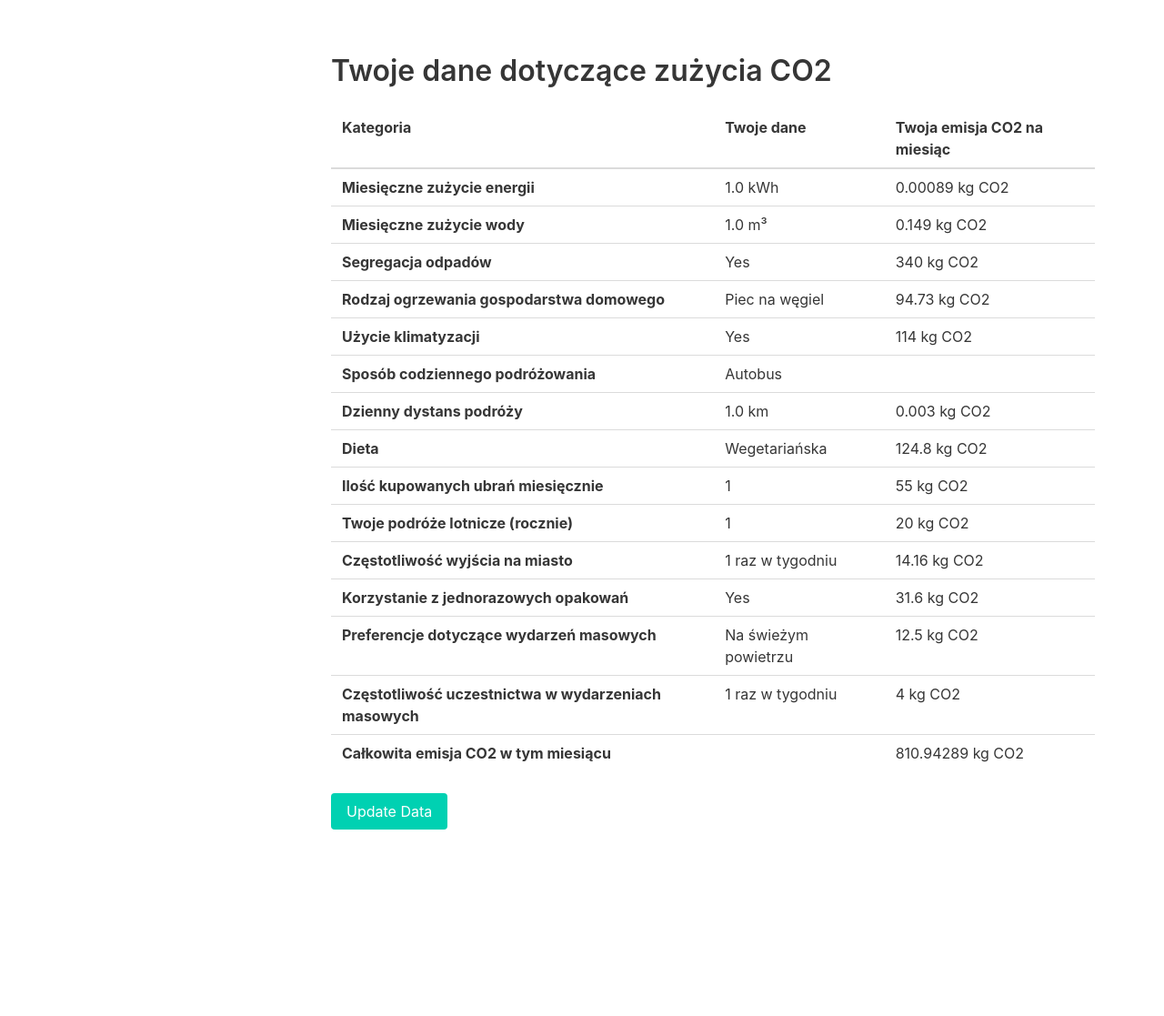
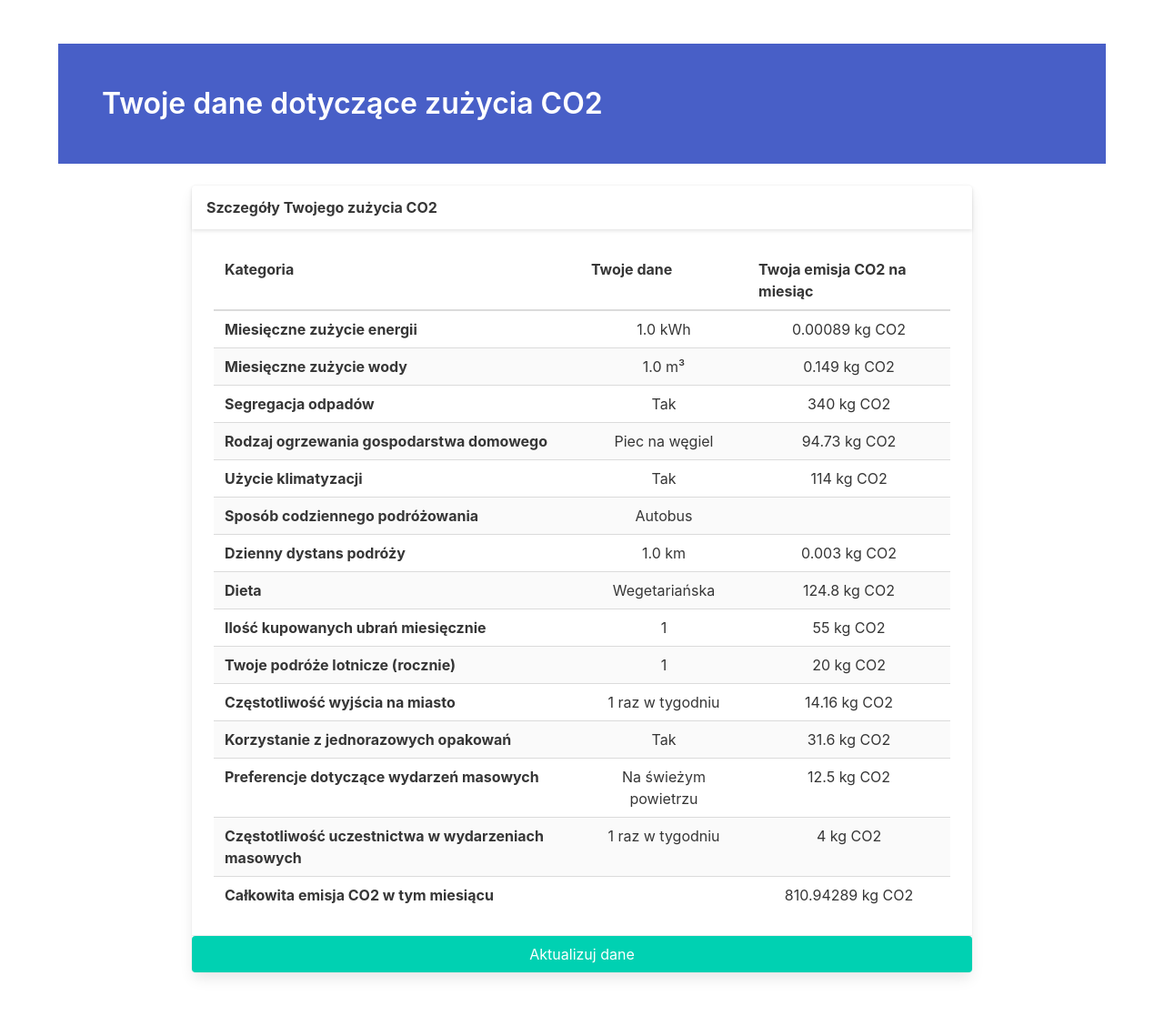
Before and after one commit to slajob/CO2UNTER, a Django app: page /view_co2_consumption/ in a window 1280 px wide. Shown: the part 56-1173 px from the top of the page at 91% size. Before the commit the page ends 968 px from the top, so only its background shows below. Run offline with Django 5.2, Linux system fonts and the light colour scheme; a user stored in the database is signed in; tables that the repository leaves empty hold one stand-in row (values such as "Sample post"); some libraries are stand-ins or nearby versions.

Commit message:
wokirng with good ui

```diff
--- a/counter/templates/counter/view_co2_consumption.html
+++ b/counter/templates/counter/view_co2_consumption.html
@@ -1,9 +1,27 @@
 {% extends 'counter/base.html' %}
 {% block content %}
-<div class="column is-three-quarters is-offset-one-quarter">
+
+<section class="hero is-link">
+  <div class="hero-body">
+    <div class="container">
       <h1 class="title">Twoje dane dotyczące zużycia CO2</h1>
+    </div>
+  </div>
+</section>
+
+<div class="container mt-5">
+  <div class="columns is-centered">
+    <div class="column is-three-quarters">
       {% if consumption %}
-    <table class="table is-fullwidth">
+      <div class="card">
+        <header class="card-header">
+          <p class="card-header-title">
+            Szczegóły Twojego zużycia CO2
+          </p>
+        </header>
+        <div class="card-content">
+          <div class="table-container" style="justify-content: center; text-align: center;">
+            <table class="table is-fullwidth is-striped is-hoverable">
               <thead>
                 <tr>
                   <th>Kategoria</th>
@@ -24,7 +42,7 @@
                 </tr>
                 <tr>
                   <th>Segregacja odpadów</th>
-                <td>{% if consumption.waste_segregation %}Yes{% else %}No{% endif %}</td>
+                  <td>{% if consumption.waste_segregation %}Tak{% else %}Nie{% endif %}</td>
                   <td>{{ waste_co2 }} kg CO2</td>
                 </tr>
                 <tr>
@@ -34,7 +52,7 @@
                 </tr>
                 <tr>
                   <th>Użycie klimatyzacji</th>
-                <td>{% if consumption.air_conditioning %}Yes{% else %}No{% endif %}</td>
+                  <td>{% if consumption.air_conditioning %}Tak{% else %}Nie{% endif %}</td>
                   <td>{{ air_conditioning_co2 }} kg CO2</td>
                 </tr>
                 <tr>
@@ -82,7 +100,7 @@
                 </tr>
                 <tr>
                   <th>Korzystanie z jednorazowych opakowań</th>
-                <td>{% if consumption.disposable_packaging %}Yes{% else %}No{% endif %}</td>
+                  <td>{% if consumption.disposable_packaging %}Tak{% else %}Nie{% endif %}</td>
                   <td>{{ disposable_packing_co2 }} kg CO2</td>
                 </tr>
                 <tr>
@@ -102,10 +120,20 @@
                 </tr>
               </tbody>
             </table>
-    <a href="{% url 'add_co2_consumption' %}" class="button is-primary">Update Data</a>
+          </div>
+        </div>
+        <footer class="card-footer">
+          <a href="{% url 'add_co2_consumption' %}" class="button is-primary card-footer-item">Aktualizuj dane</a>
+        </footer>
+      </div>
       {% else %}
-    <p>You haven't added any CO2 consumption data yet.</p>
-    <a href="{% url 'add_co2_consumption' %}" class="button is-primary">Add Data</a>
+      <div class="notification is-warning">
+        Nie dodałeś jeszcze żadnych danych dotyczących zużycia CO2.
+      </div>
+      <a href="{% url 'add_co2_consumption' %}" class="button is-primary">Dodaj dane</a>
       {% endif %}
     </div>
+  </div>
+</div>
+
 {% endblock %}
--- a/counter/views.py
+++ b/counter/views.py
@@ -39,6 +39,7 @@
     )
 
     total_co2_month = sum(record.total_co2 for record in month_records)
+    print(total_co2_month)
     total_co2_year = sum(record.total_co2 for record in year_records)
 
     old_tree_general_absorb = old_tree(30)
```
Also changed, not shown: counter/templates/counter/home.html (+57 -17 lines). Lines whose indentation alone changed are shown as unchanged.
